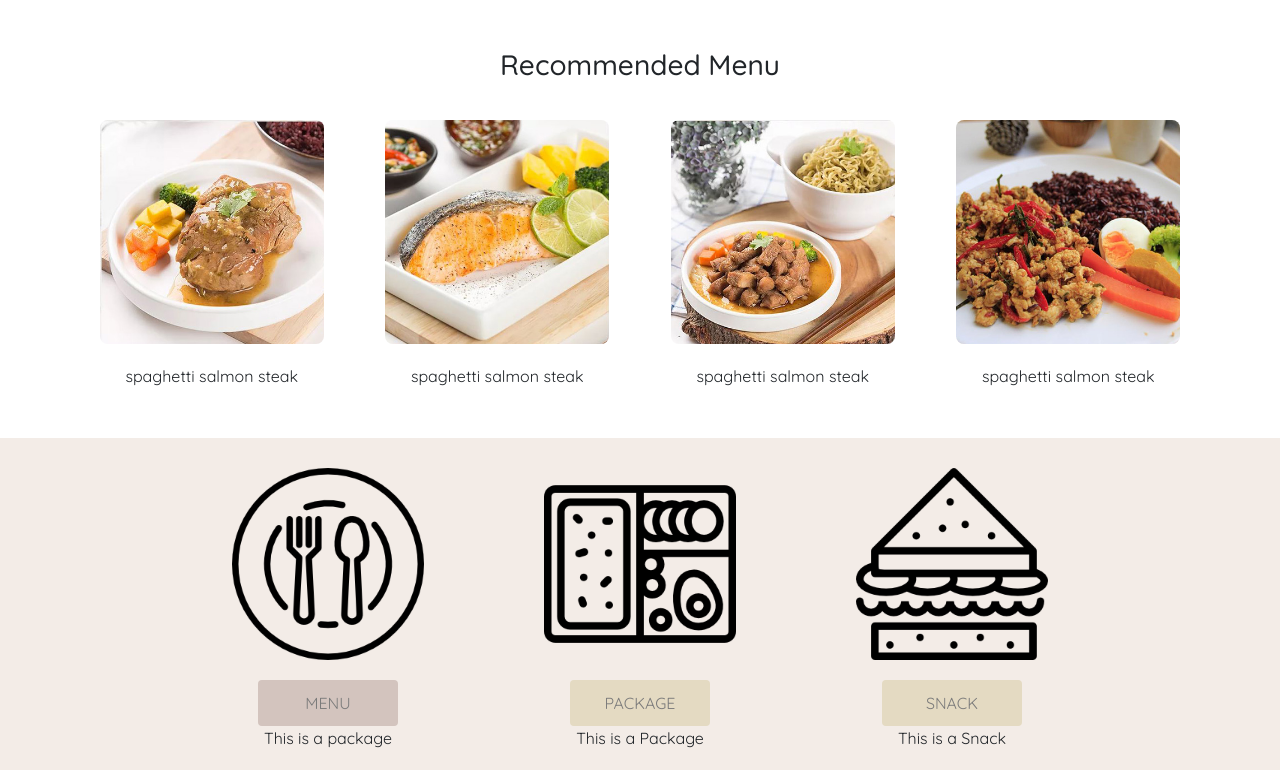
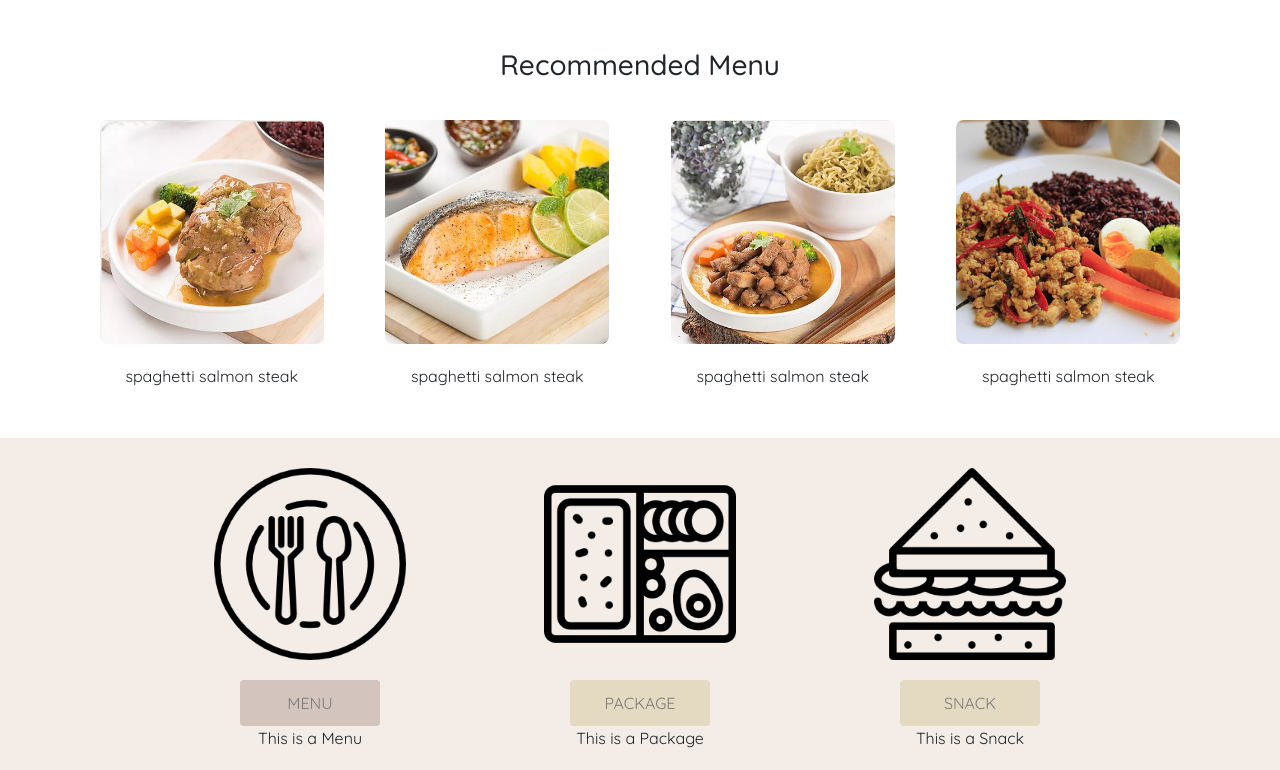
Before and after one commit to Nstw/PintoGoGo, a React (Create React App) app: page / in a window 1280 px wide. Shown: the part 502-1272 px from the top of the page. Built offline with nearby package versions, Linux system fonts and the light colour scheme.

Commit message:
choice v.1

```diff
--- a/src/component/choice/choice.js
+++ b/src/component/choice/choice.js
@@ -1,7 +1,6 @@
 import React, { Component } from "react";
 import {
   Container,
-  Row,
   Card,
   CardGroup,
   CardImg,
@@ -13,35 +12,95 @@ import {
 import "../choice/style-choice.css";
 
 export default class Choice extends Component {
+  state = {
+    isMenu: true,
+    isPackage: false,
+    isSnack: false
+  };
+
+  constructor() {
+    super();
+
+    this.changeRenderToMenu = this.changeRenderToMenu.bind(this);
+    this.changeRenderToPackage = this.changeRenderToPackage.bind(this);
+    this.changeRenderToSnack = this.changeRenderToSnack.bind(this);
+    this.setActiveButton = this.setActiveButton.bind(this);
+  }
+
+  changeRenderToMenu() {
+    this.setState({
+      isMenu: true,
+      isPackage: false,
+      isSnack: false
+    });
+  }
+
+  changeRenderToPackage() {
+    this.setState({
+      isMenu: false,
+      isPackage: true,
+      isSnack: false
+    });
+  }
+
+  changeRenderToSnack() {
+    this.setState({
+      isMenu: false,
+      isPackage: false,
+      isSnack: true
+    });
+  }
+
+  setActiveButton(isButton) {
+    let color = "button";
+    color += isButton ? " btn--active" : "";
+    return color;
+  }
+
   render() {
     return (
-      <Container className="choice__block" fluid>
-        <Row className="justify-content-center">
+      <section className="choice__block" fluid>
+        <Container>
           <CardGroup className="cardgroup__choice">
             <Card className="card__choice">
               <CardImg src="../img/choice_1.png" className="cardimg__choice" />
               <CardBody>
-                <Button className="button btn--active">MENU</Button>
-                <CardText>This is a package</CardText>
+                <Button
+                  className={this.setActiveButton(this.state.isMenu)}
+                  onClick={this.changeRenderToMenu}
+                >
+                  MENU
+                </Button>
+                <CardText>This is a Menu</CardText>
               </CardBody>
             </Card>
             <Card className="card__choice">
               <CardImg src="../img/choice_2.png" className="cardimg__choice" />
               <CardBody>
-                <Button className="button">PACKAGE</Button>
+                <Button
+                  className={this.setActiveButton(this.state.isPackage)}
+                  onClick={this.changeRenderToPackage}
+                >
+                  PACKAGE
+                </Button>
                 <CardText>This is a Package</CardText>
               </CardBody>
             </Card>
             <Card className="card__choice">
               <CardImg src="../img/choice_3.png" className="cardimg__choice" />
               <CardBody>
-                <Button className="button">SNACK</Button>
+                <Button
+                  className={this.setActiveButton(this.state.isSnack)}
+                  onClick={this.changeRenderToSnack}
+                >
+                  SNACK
+                </Button>
                 <CardText>This is a Snack</CardText>
               </CardBody>
             </Card>
           </CardGroup>
-        </Row>
-      </Container>
+        </Container>
+      </section>
     );
   }
 }
--- a/src/component/choice/style-choice.css
+++ b/src/component/choice/style-choice.css
@@ -1,32 +1,33 @@
+@import url("https://fonts.googleapis.com/css?family=Quicksand:400,500,700");
+
 .choice__block {
   padding-top: 30px;
-  background-color: #f3ece7;
   position: relative;
   overflow: overlay;
+  background-color: #f3ece7;
+  font-family: "Quicksand", sans-serif;
 }
-@import url("https://fonts.googleapis.com/css?family=Quicksand:400,500,700");
 
 .button {
   width: 140px;
   height: 46px;
   border: none;
   color: #7b7b7b;
+  background-color: #e4dac2;
   cursor: pointer;
-  background-color: #e4dac2;
-  font-family: "Quicksand", sans-serif;
 }
 
 .cardgroup__choice {
-  min-width: 768px;
+  min-width: 1024px;
   flex-direction: row;
-  font-family: "Quicksand", sans-serif;
 }
 
 .card__choice {
+  align-items: center;
   margin-left: 120px;
   margin-right: 120px;
+  border: 0px;
   background: transparent;
-  border: 0px;
 }
 
 .cardimg__choice {
```
